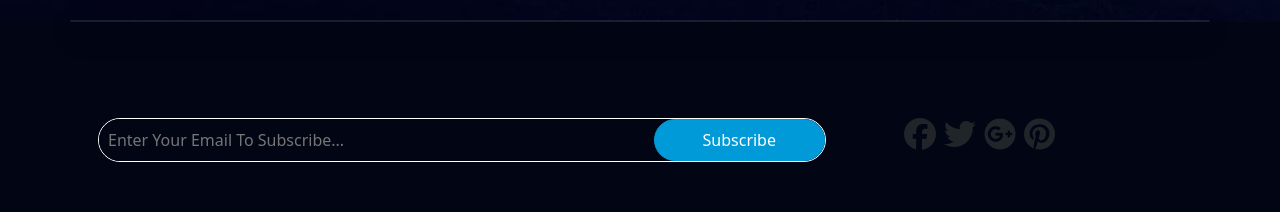
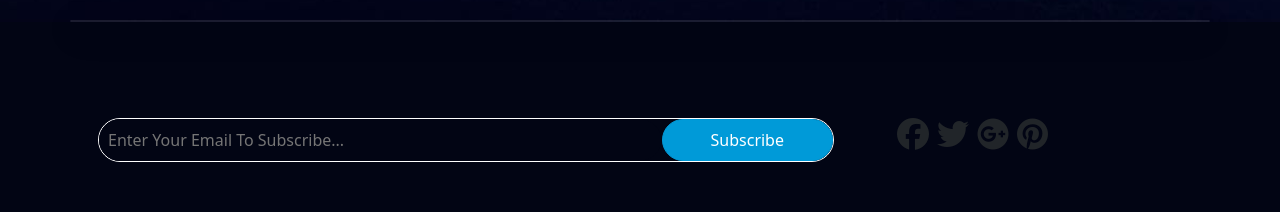
Before and after one commit to Aliqassem123/Weather, a plain HTML site: page index.html in a window 1280 px wide. Shown: the part 572-784 px from the top of the page. Drawn offline with nearby package versions, Linux system fonts and the light colour scheme; no server answers.

Commit message:
Update index.html

```diff
--- a/index.html
+++ b/index.html
@@ -93,7 +93,7 @@
  </div>
  <div class="footer  py-5  my-5 ">
          <div class="container">
-            <div class="row g-5 ">
+            <div class="row gy-5 ">
                 <div class=" col-lg-8 col-md-12 ">
                     <form  class=" footer-form find-location ms-2 d-flex justify-content-start align-items-center w-100 ms-lg-3 " >
                         <input class="text-capitalize p-2 " type="email" placeholder="Enter your email to subscribe..." id="email"/>
```
